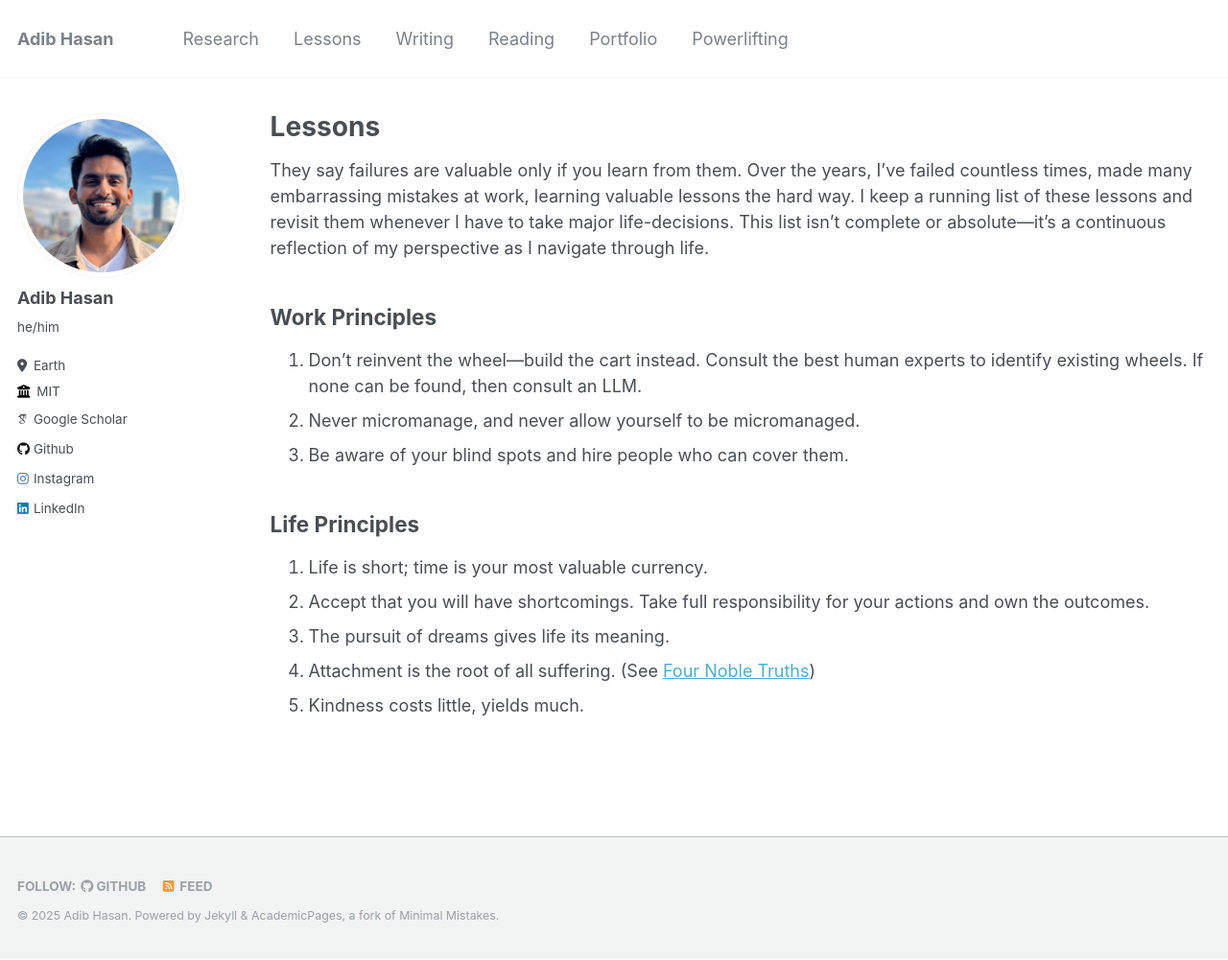
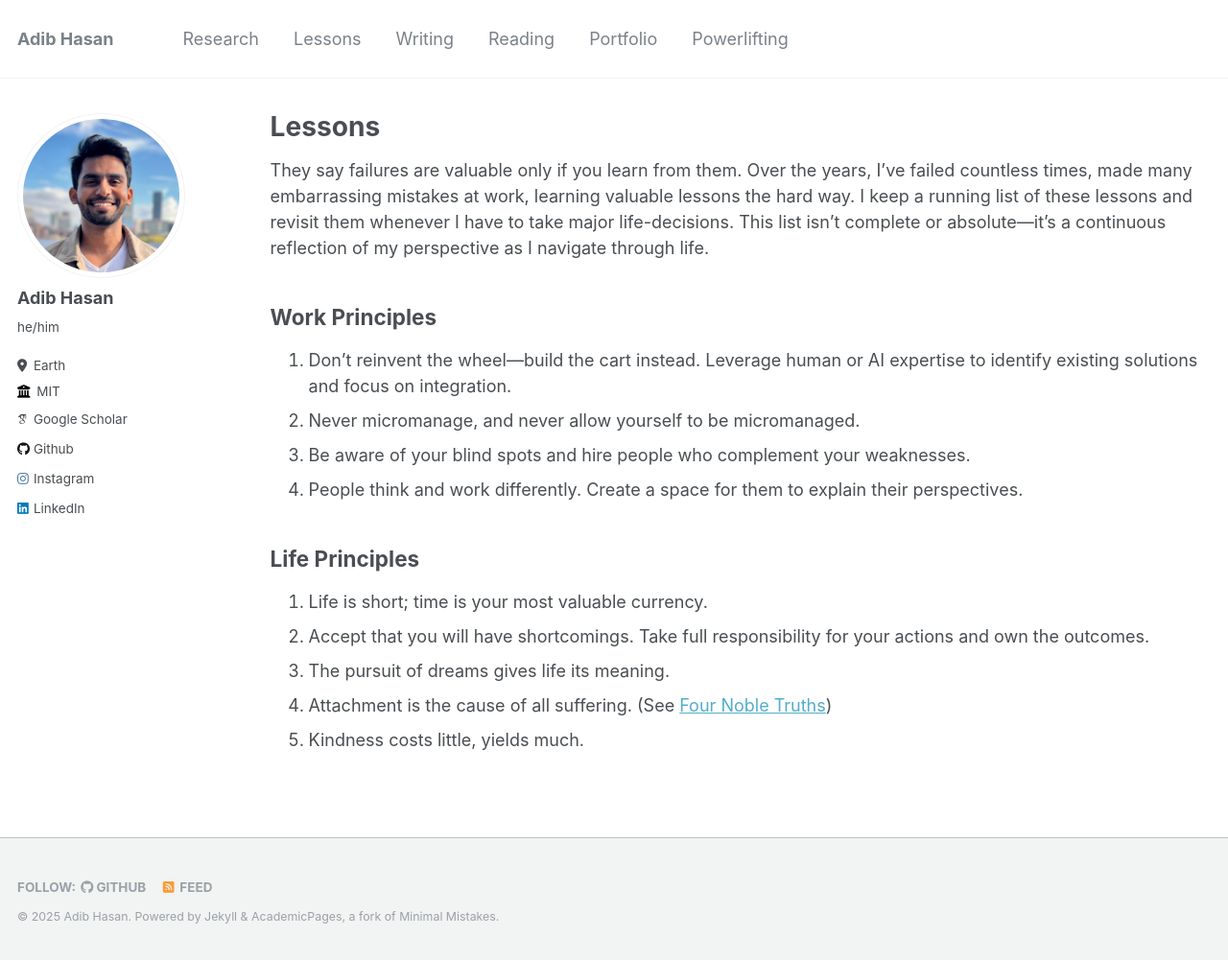
Before and after one commit to Neehan/neehan.github.io, a Jekyll site: the page built from _pages/lessons.md, in a window 1280 px wide and 1001 px high. Shown: the whole window at 96% size. Built offline with Jekyll 4.4.1, drawn with Linux system fonts in a browser that asks for light colours; some web fonts are replaced.

Commit message:
Update lessons.md

```diff
--- a/_pages/lessons.md
+++ b/_pages/lessons.md
@@ -9,14 +9,15 @@ They say failures are valuable only if you learn from them. Over the years, I've
 
 ## Work Principles
 
-1. Don't reinvent the wheel—build the cart instead. Consult the best human experts to identify existing wheels. If none can be found, then consult an LLM.
+1. Don't reinvent the wheel—build the cart instead. Leverage human or AI expertise to identify existing solutions and focus on integration.
 2. Never micromanage, and never allow yourself to be micromanaged.
-3. Be aware of your blind spots and hire people who can cover them.
+3. Be aware of your blind spots and hire people who complement your weaknesses.
+4. People think and work differently. Create a space for them to explain their perspectives.
 
 ## Life Principles
 
 1. Life is short; time is your most valuable currency.
 2. Accept that you will have shortcomings. Take full responsibility for your actions and own the outcomes.
 3. The pursuit of dreams gives life its meaning.
-4. Attachment is the root of all suffering. (See [Four Noble Truths](https://en.wikipedia.org/wiki/Four_Noble_Truths))
+4. Attachment is the cause of all suffering. (See [Four Noble Truths](https://en.wikipedia.org/wiki/Four_Noble_Truths))
 5. Kindness costs little, yields much.
```
